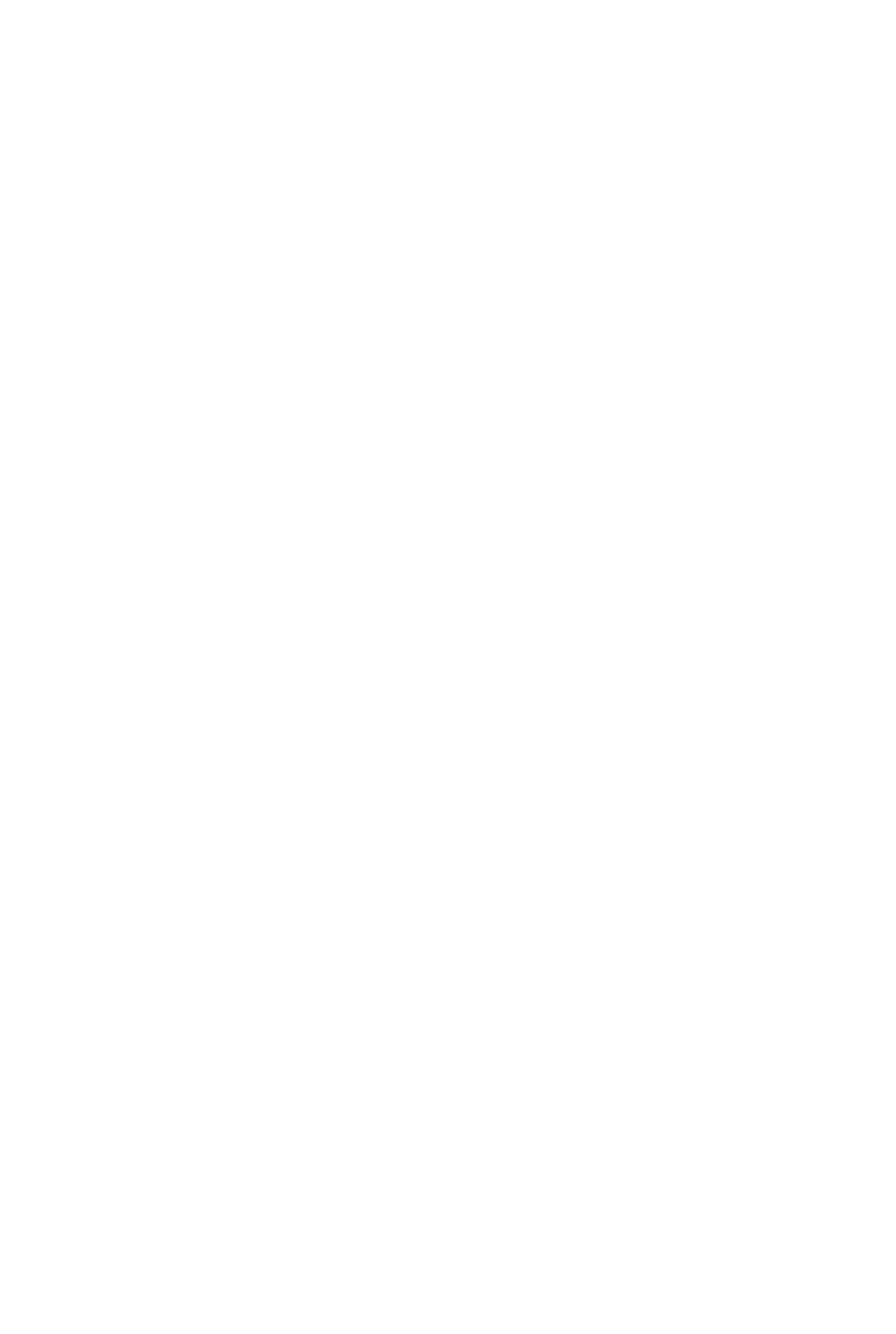
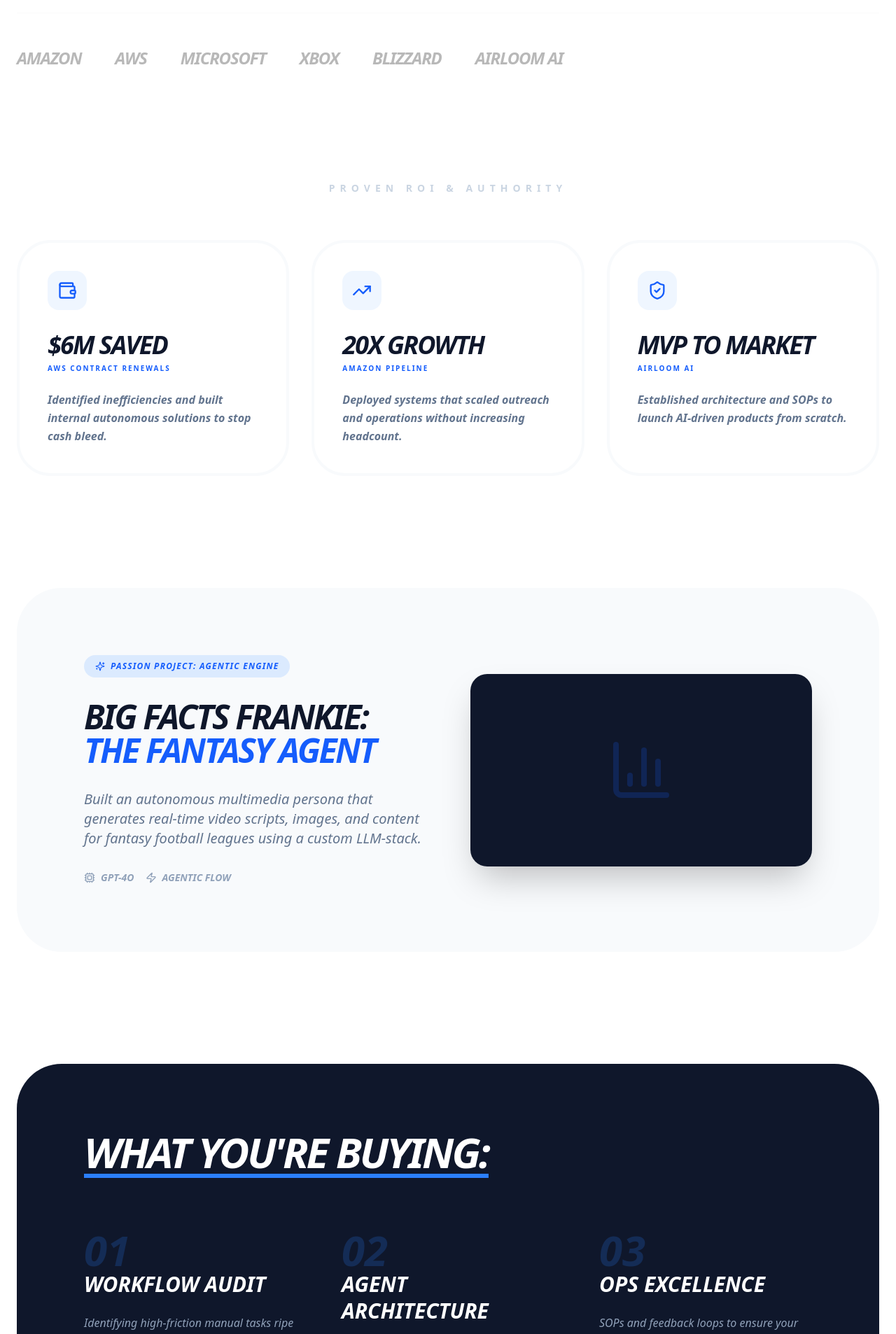
Before and after one commit to bombayway-png/portfolio-2026, a Next.js app: page / in a window 1280 px wide. Shown: the part 880-2786 px from the top of the page at 70% size. Before the commit the page ends 980 px from the top, so only its background shows below. Built offline with nearby package versions, Linux system fonts and the light colour scheme.

Commit message:
Update page.tsx

```diff
--- a/app/page.tsx
+++ b/app/page.tsx
@@ -3,9 +3,15 @@
 import React, { useState } from 'react';
 import Image from 'next/image';
 import { motion, AnimatePresence } from 'framer-motion';
-import { X } from 'lucide-react';
+import {
+  ShieldCheck, TrendingUp, Wallet, X, Zap, Cpu, BarChart3, Globe, Sparkles
+} from 'lucide-react';
 
 type FilterState = 'intake' | null;
+
+// --- Interfaces for Type Safety ---
+interface CardProps { icon: React.ElementType; metric: string; context: string; app: string; }
+interface ServiceProps { num: string; title: string; desc: string; }
 
 export default function Home() {
   const [activeFilter, setActiveFilter] = useState<FilterState>(null);
@@ -36,49 +42,116 @@ export default function Home() {
         </div>
       </nav>
 
-      <main className="max-w-7xl mx-auto px-6 pt-48 pb-24 text-center md:text-left">
+      <main className="max-w-7xl mx-auto px-6 pt-48">
+        {/* --- 1. HERO SECTION: BRAND & HEADSHOT --- */}
+        <section className="flex flex-col md:flex-row gap-16 items-center mb-32">
+          <div className="flex-1 text-center md:text-left">
             <h1 className="text-6xl md:text-8xl font-black tracking-tighter leading-[0.85] mb-10 italic uppercase">
               Scale Your Operations. <br />
               <span className="text-blue-600">Remove the &quot;Human.&quot;</span>
             </h1>
-        <p className="text-xl text-slate-500 max-w-3xl font-medium italic mb-12">
+            <p className="text-xl md:text-2xl text-slate-500 max-w-2xl font-medium italic mb-12">
               Deploy intelligent agentic engines to automate complex workflows. Architected by an expert with 10+ years at <strong>Amazon, AWS, and Microsoft</strong>.
             </p>
-
-        {/* Restore Headshot Component */}
-        <div className="relative w-48 h-48 md:w-64 md:h-64 rounded-[3rem] overflow-hidden shadow-2xl grayscale mb-12 mx-auto md:mx-0">
+            <button onClick={() => setActiveFilter('intake')} className="bg-blue-600 text-white px-10 py-5 rounded-full text-xl font-black hover:scale-105 transition-all shadow-2xl shadow-blue-100 italic uppercase">
+              Build My Agent Workforce
+            </button>
+          </div>
+          <div className="relative w-64 h-64 md:w-96 md:h-96 rounded-[4rem] overflow-hidden shadow-2xl grayscale">
              <Image src="/headshot.jpg" alt="Adam Seumae" fill className="object-cover" priority />
           </div>
+        </section>
 
-        <div className="flex flex-wrap items-center justify-center md:justify-start gap-12 opacity-30 grayscale border-t border-slate-100 pt-12 italic font-black text-2xl tracking-tighter uppercase">
+        {/* --- 2. AUTHORITY LOGOS --- */}
+        <div className="flex flex-wrap items-center justify-center md:justify-start gap-12 opacity-30 grayscale border-t border-slate-100 pt-12 italic font-black text-2xl tracking-tighter mb-40 uppercase">
           <span>Amazon</span><span>AWS</span><span>Microsoft</span><span>Xbox</span><span>Blizzard</span><span>Airloom AI</span>
         </div>
+
+        {/* --- 3. KEY OUTCOME CARDS (ROI) --- */}
+        <section className="mb-40">
+          <h2 className="text-sm font-black uppercase tracking-[0.5em] text-slate-300 mb-16 text-center">Proven ROI & Authority</h2>
+          <div className="grid grid-cols-1 md:grid-cols-3 gap-8">
+            <ProofCard
+              icon={Wallet}
+              metric="$6M Saved"
+              context="AWS Contract Renewals"
+              app="Identified inefficiencies and built internal autonomous solutions to stop cash bleed."
+            />
+            <ProofCard
+              icon={TrendingUp}
+              metric="20x Growth"
+              context="Amazon Pipeline"
+              app="Deployed systems that scaled outreach and operations without increasing headcount."
+            />
+            <ProofCard
+              icon={ShieldCheck}
+              metric="MVP to Market"
+              context="Airloom AI"
+              app="Established architecture and SOPs to launch AI-driven products from scratch."
+            />
+          </div>
+        </section>
+
+        {/* --- 4. THE PASSION PROJECT: AGENTIC ENGINE CASE STUDY --- */}
+        <section className="bg-slate-50 rounded-[4rem] p-12 md:p-24 mb-40">
+          <div className="grid grid-cols-1 md:grid-cols-2 gap-16 items-center">
+            <div className="space-y-8">
+              <div className="inline-flex items-center gap-2 bg-blue-100 text-blue-600 px-4 py-2 rounded-full font-black text-xs uppercase tracking-widest italic">
+                <Sparkles size={14}/> Passion Project: Agentic Engine
+              </div>
+              <h3 className="text-5xl font-black italic uppercase tracking-tighter leading-none">
+                Big Facts Frankie: <br /> <span className="text-blue-600">The Fantasy Agent</span>
+              </h3>
+              <p className="text-xl text-slate-500 italic font-medium">
+                Built an autonomous multimedia persona that generates real-time video scripts, images, and content for fantasy football leagues using a custom LLM-stack.
+              </p>
+              <div className="flex gap-4">
+                 <div className="flex items-center gap-2 font-bold text-sm italic uppercase text-slate-400"><Cpu size={16}/> GPT-4o</div>
+                 <div className="flex items-center gap-2 font-bold text-sm italic uppercase text-slate-400"><Zap size={16}/> Agentic Flow</div>
+              </div>
+            </div>
+            <div className="relative aspect-video rounded-3xl overflow-hidden shadow-2xl">
+               <div className="absolute inset-0 bg-slate-900 flex items-center justify-center">
+                  <BarChart3 className="text-blue-600 w-24 h-24 opacity-20" />
+               </div>
+            </div>
+          </div>
+        </section>
+
+        {/* --- 5. SERVICE OFFERINGS --- */}
+        <section className="bg-slate-900 rounded-[4rem] p-12 md:p-24 text-white mb-40">
+          <h2 className="text-4xl md:text-6xl font-black italic mb-20 uppercase tracking-tighter underline decoration-blue-500 underline-offset-8">What You&apos;re Buying:</h2>
+          <div className="grid grid-cols-1 md:grid-cols-3 gap-16">
+            <ServiceItem num="01" title="Workflow Audit" desc="Identifying high-friction manual tasks ripe for autonomous replacement." />
+            <ServiceItem num="02" title="Agent Architecture" desc="Designing custom AI agents to handle high-volume processing and output." />
+            <ServiceItem num="03" title="Ops Excellence" desc="SOPs and feedback loops to ensure your digital workforce improves over time." />
+          </div>
+        </section>
       </main>
 
+      {/* --- 6. INTAKE PORTAL (RESTORED VISIBILITY) --- */}
       <AnimatePresence>
         {activeFilter === 'intake' && (
           <motion.div initial={{ opacity: 0 }} animate={{ opacity: 1 }} exit={{ opacity: 0 }} className="fixed inset-0 z-[100] bg-white p-6 overflow-y-auto">
             <div className="max-w-4xl mx-auto py-20 relative">
-              <button onClick={() => setActiveFilter(null)} className="absolute top-8 right-8 p-4 bg-slate-100 rounded-full hover:bg-slate-200 transition-all">
-                <X size={32}/>
-              </button>
-              <h2 className="text-6xl font-black italic mb-12 uppercase italic">Intake Phase</h2>
+              <button onClick={() => setActiveFilter(null)} className="absolute top-8 right-8 p-4 bg-slate-100 rounded-full hover:bg-slate-200 transition-all"><X size={32}/></button>
+              <h2 className="text-6xl md:text-8xl font-black italic mb-12 uppercase italic">Intake Phase</h2>
               <form className="space-y-12">
                 <div className="grid grid-cols-1 md:grid-cols-2 gap-12 text-left">
                    <div className="space-y-4">
                       <label className="text-xs font-black uppercase tracking-widest text-blue-600">Your Name</label>
-                      <input className="w-full text-3xl font-bold border-b-4 border-slate-200 focus:border-blue-600 outline-none py-4 text-slate-900 italic" placeholder="Name" value={formData.name} onChange={(e) => setFormData({...formData, name: e.target.value})} />
+                      <input className="w-full text-3xl font-bold border-b-4 border-slate-200 focus:border-blue-600 outline-none py-4 text-slate-900 italic bg-transparent" placeholder="Name" value={formData.name} onChange={(e) => setFormData({...formData, name: e.target.value})} />
                    </div>
                    <div className="space-y-4">
                       <label className="text-xs font-black uppercase tracking-widest text-blue-600">Company</label>
-                      <input className="w-full text-3xl font-bold border-b-4 border-slate-200 focus:border-blue-600 outline-none py-4 text-slate-900 italic" placeholder="Company" value={formData.company} onChange={(e) => setFormData({...formData, company: e.target.value})} />
+                      <input className="w-full text-3xl font-bold border-b-4 border-slate-200 focus:border-blue-600 outline-none py-4 text-slate-900 italic bg-transparent" placeholder="Company" value={formData.company} onChange={(e) => setFormData({...formData, company: e.target.value})} />
                    </div>
                 </div>
                 <div className="space-y-4 text-left">
-                  <label className="text-xs font-black uppercase tracking-widest text-blue-600">Bottleneck Description</label>
-                  <textarea rows={4} className="w-full text-3xl font-bold border-b-4 border-slate-200 focus:border-blue-600 outline-none py-4 text-slate-900 italic" placeholder="Describe the friction..." value={formData.description} onChange={(e) => setFormData({...formData, description: e.target.value})} />
+                  <label className="text-xs font-black uppercase tracking-widest text-blue-600">Operational Bottleneck</label>
+                  <textarea rows={4} className="w-full text-3xl font-bold border-b-4 border-slate-200 focus:border-blue-600 outline-none py-4 text-slate-900 italic bg-transparent" placeholder="Describe the friction..." value={formData.description} onChange={(e) => setFormData({...formData, description: e.target.value})} />
                 </div>
-                <button type="button" onClick={handleSendEmail} className="w-full bg-blue-600 text-white py-8 rounded-[2rem] text-3xl font-black italic uppercase shadow-2xl transition-all active:scale-95">
+                <button type="button" onClick={handleSendEmail} className="w-full bg-blue-600 text-white py-8 rounded-[2rem] text-3xl font-black italic uppercase shadow-2xl transition-all hover:scale-105 active:scale-95">
                   Send Strategy Request
                 </button>
               </form>
@@ -89,3 +162,26 @@ export default function Home() {
     </div>
   );
 }
+
+// --- Sub-Components ---
+
+function ProofCard({ icon: Icon, metric, context, app }: CardProps) {
+  return (
+    <div className="p-10 bg-white border-4 border-slate-50 rounded-[3rem] hover:border-blue-100 transition-all group">
+      <div className="w-14 h-14 bg-blue-50 text-blue-600 rounded-2xl flex items-center justify-center mb-8 group-hover:scale-110 transition-transform"><Icon size={28} /></div>
+      <h4 className="text-4xl font-black italic mb-2 tracking-tighter uppercase leading-none">{metric}</h4>
+      <p className="text-blue-600 font-black mb-6 text-[10px] uppercase tracking-[0.2em]">{context}</p>
+      <p className="text-slate-500 leading-relaxed font-semibold italic">{app}</p>
+    </div>
+  );
+}
+
+function ServiceItem({ num, title, desc }: ServiceProps) {
+  return (
+    <div className="space-y-6">
+      <span className="text-blue-500 font-black text-6xl opacity-20 italic">{num}</span>
+      <h4 className="text-3xl font-black italic uppercase leading-tight">{title}</h4>
+      <p className="text-slate-400 font-medium italic">{desc}</p>
+    </div>
+  );
+}
```
Lines whose indentation alone changed are shown as unchanged.
